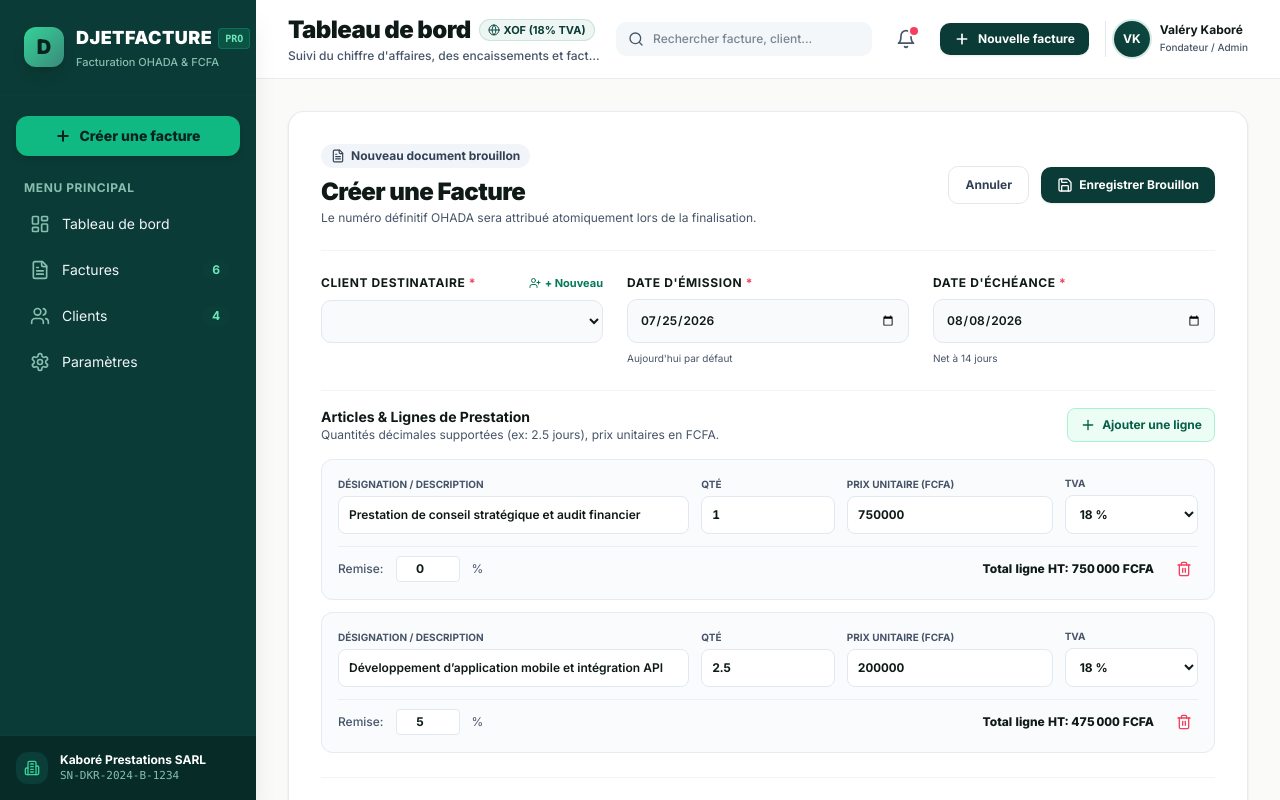
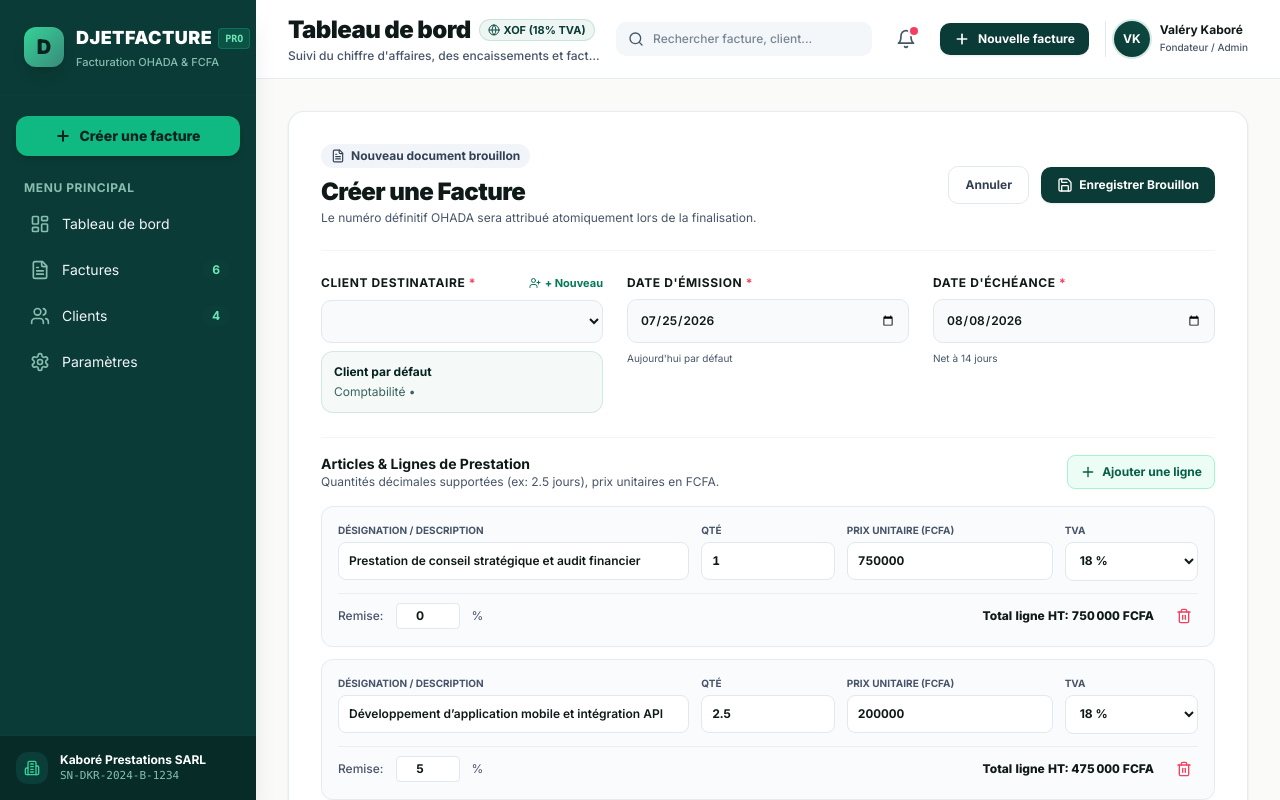
Before and after one commit to dvalerykabore-dev/djetfacture, a Next.js app: page /factures/nouvelle in a window 1280 px wide. Shown: the top 800 px of the page. Built offline with nearby package versions, Linux system fonts and the light colour scheme.

Commit message:
feat: DJETFACTURE SaaS App OHADA & Supabase Cloud

```diff
--- a/src/components/invoices/InvoiceForm.tsx
+++ b/src/components/invoices/InvoiceForm.tsx
@@ -55,7 +55,20 @@ export function InvoiceForm() {
   // Calculate live totals using strict integer math
   const totals = calculateInvoiceTotals(items);
 
-  const selectedClient = MOCK_CLIENTS.find((c) => c.id === selectedClientId) || MOCK_CLIENTS[0];
+  const defaultClient: ClientMock = {
+    id: 'default',
+    name: 'Client par défaut',
+    contactName: 'Comptabilité',
+    email: '',
+    phone: '',
+    city: 'Dakar',
+    country: 'Sénégal',
+    totalInvoiced: 0,
+    activeOutstanding: 0,
+    avatarColor: 'bg-brand-900',
+  };
+
+  const selectedClient = MOCK_CLIENTS.find((c) => c.id === selectedClientId) || MOCK_CLIENTS[0] || defaultClient;
 
   const handleAddItem = () => {
     setItems([
--- a/src/lib/supabase/service.ts
+++ b/src/lib/supabase/service.ts
@@ -115,7 +115,7 @@ export async function getDefaultOrganizationId(): Promise<string> {
   const supabase = createClient();
   const { data } = await supabase.from('organizations').select('id').limit(1);
 
-  if (data && data.length > 0) {
+  if (data && data.length > 0 && data[0]) {
     return data[0].id;
   }
 
```
